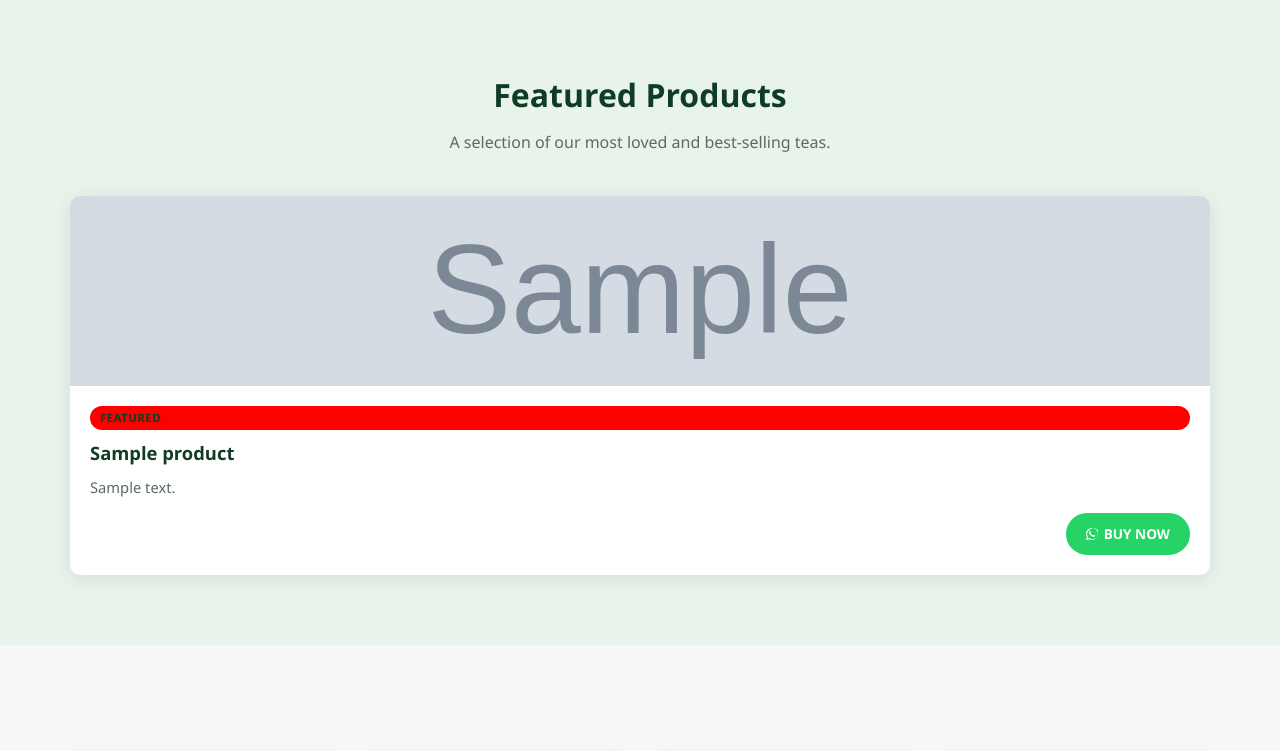
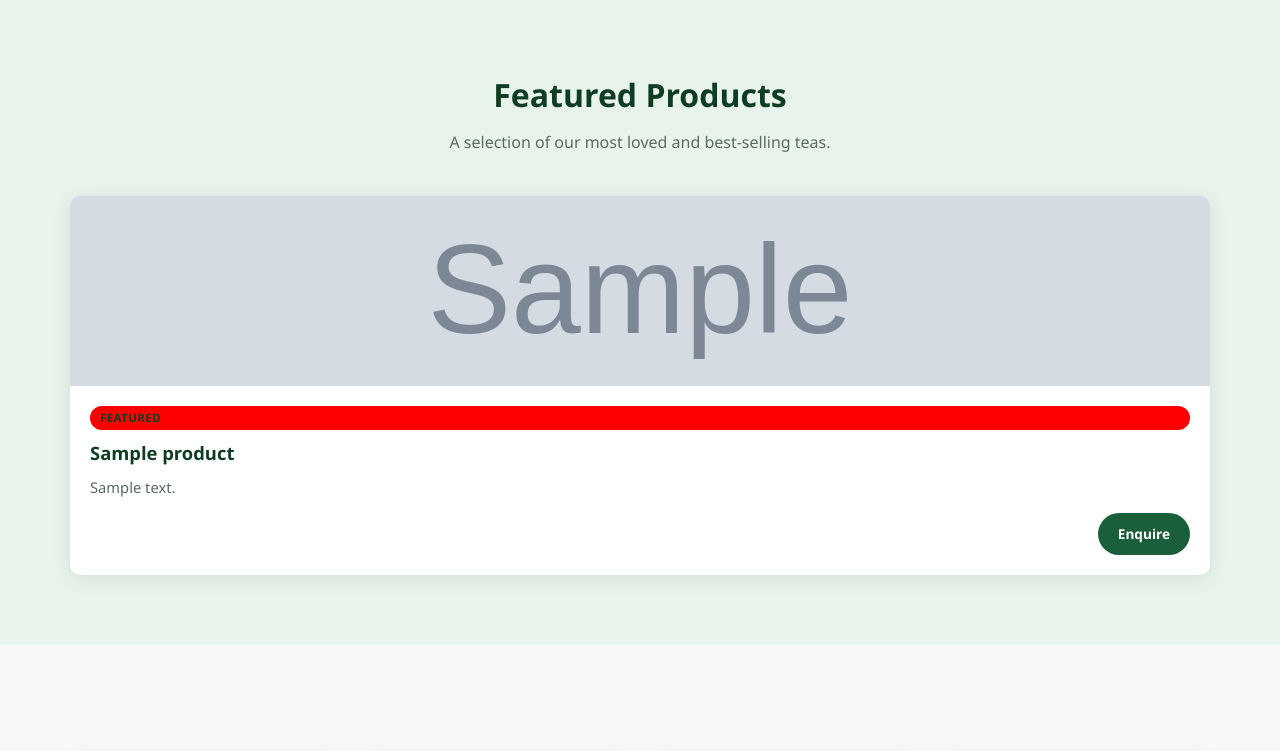
Before and after one commit to Ramprasath2006/amsteatraders, a Django app: page / in a window 1280 px wide. Shown: the part 1555-2306 px from the top of the page. Run offline with Django 5.2, Linux system fonts and the light colour scheme; tables that the repository leaves empty hold one stand-in row (values such as "Sample post"); grey boxes marked "Sample" are stand-in pictures.

Commit message:
Restore homepage featured products buttons back to Enquire

```diff
--- a/templates/core/home.html
+++ b/templates/core/home.html
@@ -114,13 +114,8 @@
           <h3>{{ product.name }}</h3>
           <p>{{ product.short_description|default:product.description|truncatewords:15 }}</p>
           <div class="card-footer" style="justify-content: flex-end;">
-            <a href="https://wa.me/919994256650?text=Hello%2C%20I%20am%20interested%20in%20buying%20{{ product.name }}." target="_blank" rel="noopener noreferrer" class="btn btn-primary"
-              style="padding:8px 18px; font-size:0.85rem; background: #25D366; border-color: #25D366; display: inline-flex; align-items: center; gap: 6px;">
-              <svg xmlns="http://www.w3.org/2000/svg" width="12" height="12" fill="currentColor" class="bi bi-whatsapp" viewBox="0 0 16 16">
-                <path d="M13.601 2.326A7.85 7.85 0 0 0 7.994 0C3.627 0 .068 3.558.064 7.926c0 1.399.366 2.76 1.057 3.965L0 16l4.204-1.102a7.9 7.9 0 0 0 3.79.907h.004c4.368 0 7.926-3.558 7.93-7.93a7.9 7.9 0 0 0-2.327-5.617ZM7.995 14.52a6.6 6.6 0 0 1-3.356-.92l-.24-.144-2.494.654.666-2.433-.156-.251a6.56 6.56 0 0 1-1.007-3.505c1.11-4.287 4.566-7.61 8.923-7.61a6.57 6.57 0 0 1 4.645 1.93 6.57 6.57 0 0 1 1.93 4.646c-.007 4.373-3.564 7.928-7.93 7.928ZM11.583 9.479c-.19-.094-1.127-.556-1.3-.617-.175-.061-.301-.094-.43.094-.125.19-.481.617-.59.742-.11.125-.22.14-.41.047-.19-.094-.8-.294-1.528-.944-.567-.506-.95-1.133-1.061-1.325-.11-.19-.01-.293.085-.386.084-.085.19-.22.285-.33.095-.11.125-.19.19-.313.065-.125.03-.24-.015-.33-.046-.093-.43-1.03-.59-1.41-.157-.38-.328-.328-.45-.328-.115-.008-.247-.008-.38-.008a.73.73 0 0 0-.529.247c-.182.198-.691.677-.691 1.654s.71 1.916.81 2.047c.098.133 1.394 2.132 3.383 2.992.47.205.84.326 1.129.418.475.152.904.129 1.246.08.38-.058 1.127-.461 1.286-.908.158-.448.158-.83.11-.909-.047-.08-.18-.125-.37-.218Z"/>
-              </svg>
-              BUY NOW
-            </a>
+            <a href="{% url 'contact' %}" class="btn btn-primary"
+              style="padding:8px 18px; font-size:0.85rem;">Enquire</a>
           </div>
         </div>
       </div>
```
